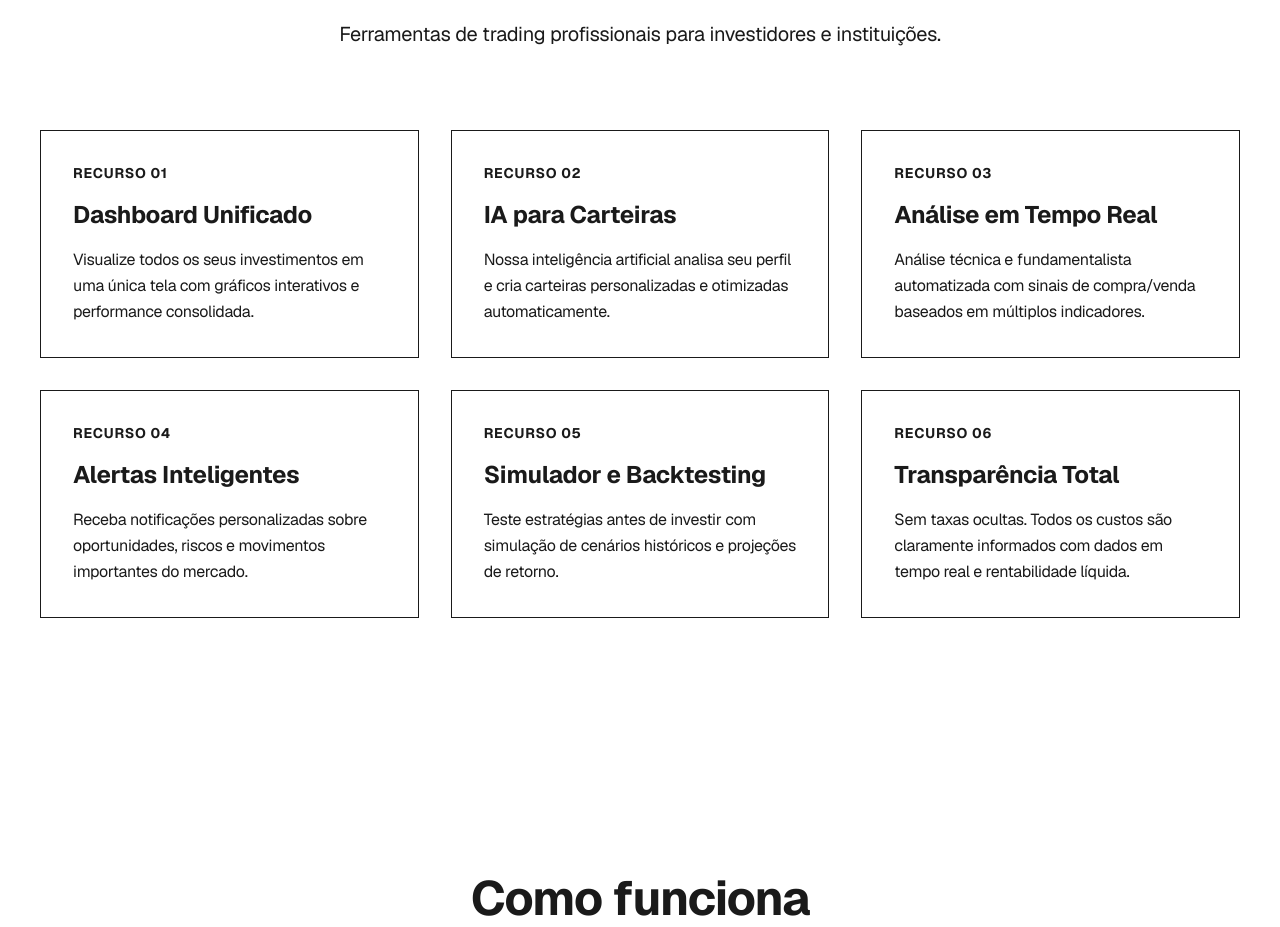
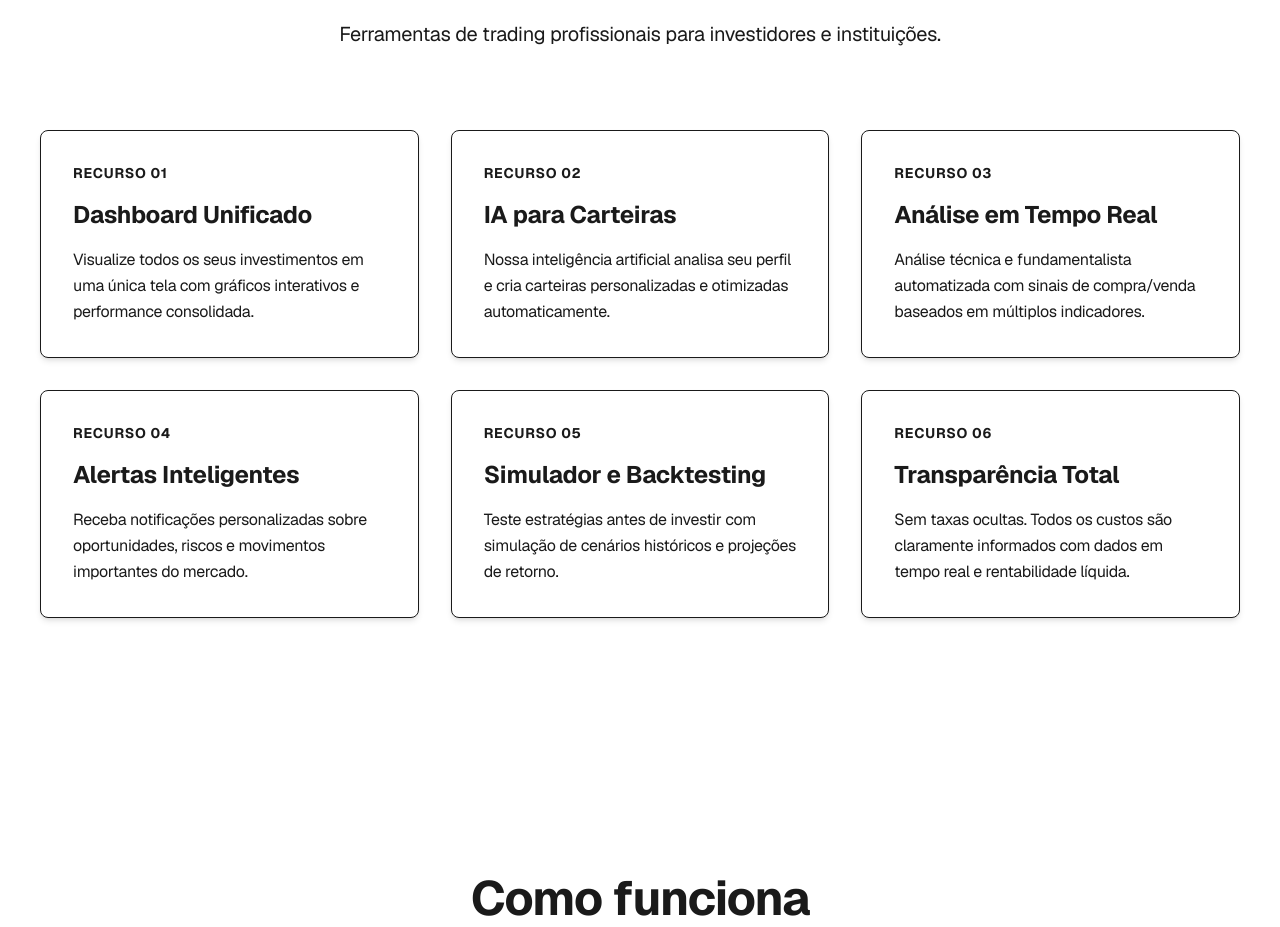
Before and after one commit to kaiqueyamamoto/wolfstoke-com, a Next.js app: page / in a window 1280 px wide. Shown: the part 2540-3467 px from the top of the page. Built offline with nearby package versions, Linux system fonts and the light colour scheme.

Commit message:
fix(home): FeaturesSection ajustes
v0.1.10

Co-authored-by: Cursor <cursoragent@cursor.com>

```diff
--- a/app/components/home/FeaturesSection.tsx
+++ b/app/components/home/FeaturesSection.tsx
@@ -19,8 +19,7 @@ export default function FeaturesSection() {
           {features.map((feature) => (
             <div
               key={feature.title}
-              className="border border-[--color-border-subtle] p-8
-                       hover:border-white transition-colors duration-200"
+              className="bg-white border border-[--color-border-subtle] p-8 rounded-lg shadow-md hover:shadow-xl transition-all duration-200"
             >
               {/* Number */}
               <div className="text-sm font-bold text-[--color-muted] mb-4 uppercase tracking-wider">
--- a/package.json
+++ b/package.json
@@ -1,6 +1,6 @@
 {
   "name": "wolfstoke-site",
-  "version": "0.1.9",
+  "version": "0.1.10",
   "private": true,
   "scripts": {
     "dev": "next dev",
```
